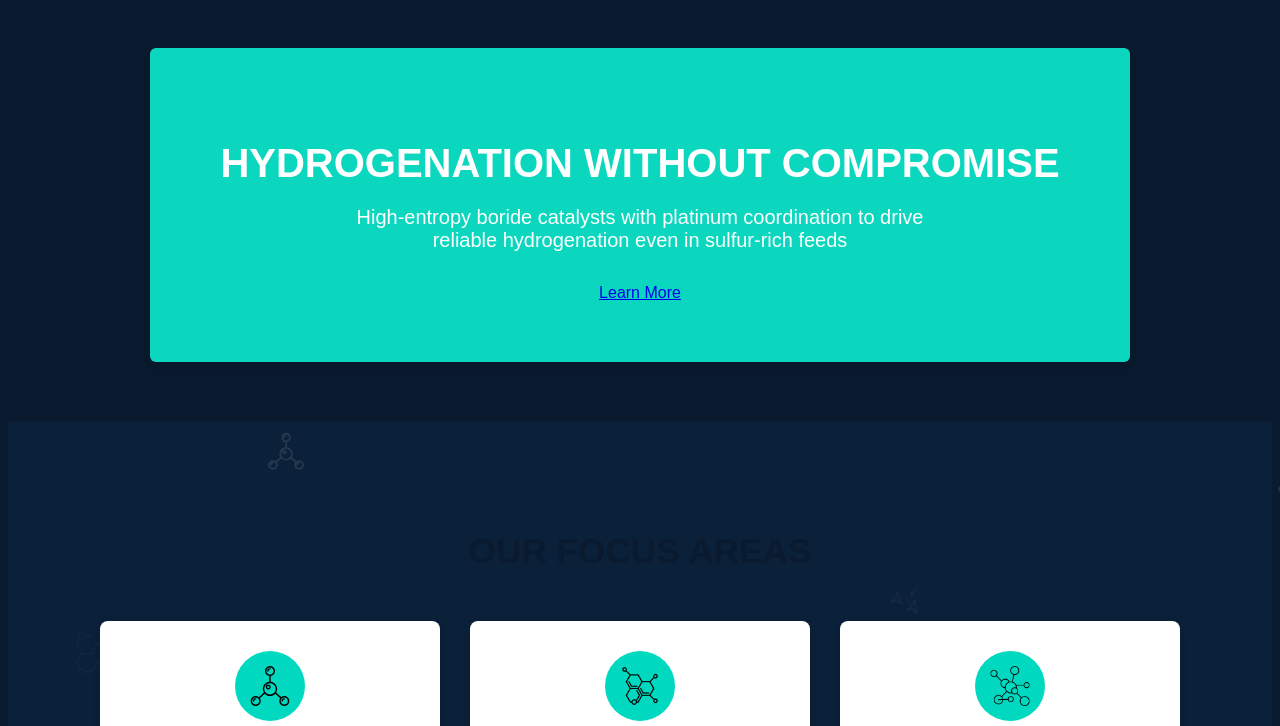
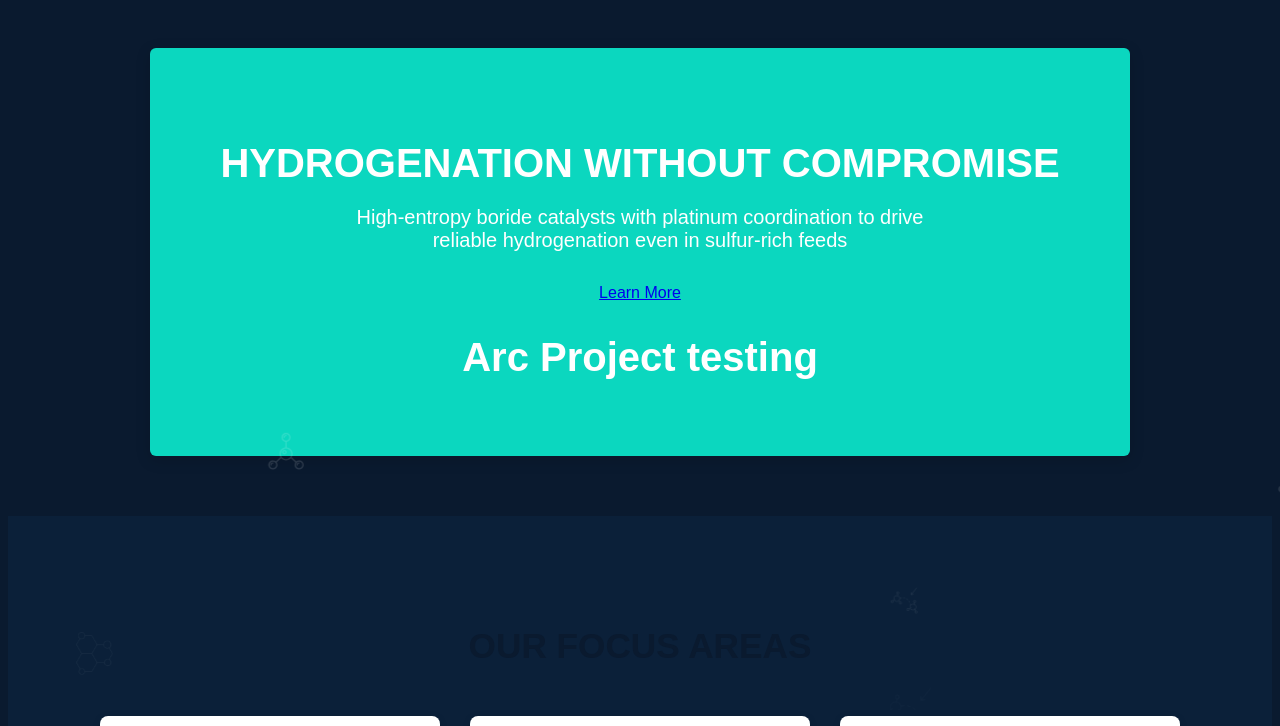
Before and after one commit to KrishnaSreeG/Albany-Reagent-Chemical, a plain HTML site: page index.html in a window 1280 px wide. Shown: the part 90-816 px from the top of the page. Drawn offline with Linux system fonts and the light colour scheme.

Commit message:
added project testing line

```diff
--- a/index.html
+++ b/index.html
@@ -80,6 +80,7 @@
                                 <h1>HYDROGENATION WITHOUT COMPROMISE</h1>
                                 <p>High-entropy boride catalysts with platinum coordination to drive reliable hydrogenation even in sulfur-rich feeds</p>
                                 <a href="#technology" class="btn primary">Learn More</a>
+                                <h1> Arc Project testing</h1>
                             </div>
                     </div>
                  </section>
```
